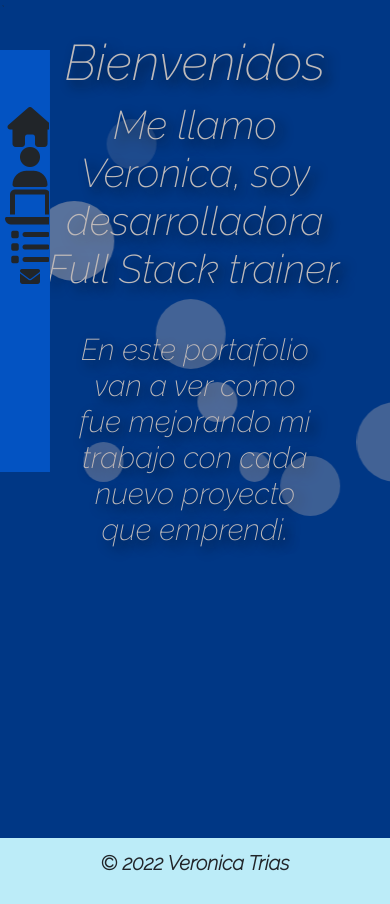
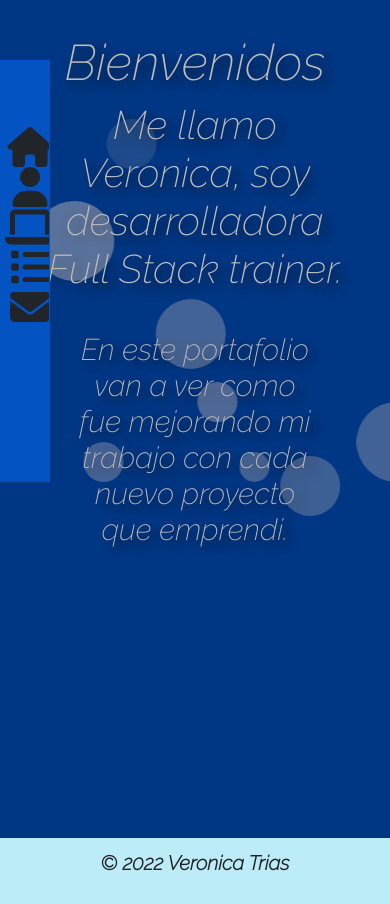
Before and after one commit to VeroRamm/Curriculum, a plain HTML site: page index.html in a window 390 px wide. Shown: the top 904 px of the page. Drawn offline with nearby package versions, Linux system fonts and the light colour scheme.

Commit message:
mediaqueries contacto

```diff
--- a/index.html
+++ b/index.html
@@ -61,7 +61,7 @@
               </li>
               <li>
                   <a @click="view='contacto'">
-                    <i class="fa fa-envelope"></i>
+                    <i class="fa fa-envelope fa-2x"></i>
                       <span class="nav-text">
                           Contacto
                       </span>
--- a/principal.css
+++ b/principal.css
@@ -123,8 +123,8 @@
 
 /* Estilo del menu*/
 
-.fa-2x {
-font-size: 30px;
+.fa-2x{
+    font-size:40px;
 }
 .fa {
 position: relative;
@@ -152,8 +152,8 @@ overflow:hidden;
 -webkit-transition:width .05s linear;
 transition:width .05s linear;
 z-index:1000;
-margin-top: 50px;
-padding-top: 50px;
+margin-top: 60px;
+padding-top: 60px;
 }
 .main-menu>ul {
 margin:7px 0;
@@ -169,7 +169,7 @@ display:table;
 border-collapse:collapse;
 border-spacing:0;
 color:#999;
- font-family: arial;
+font-family: arial;
 font-size: 20px;
 text-decoration:none;
 -webkit-transition:all .1s linear;
@@ -507,7 +507,10 @@ footer{
         font-size: 30px;
     }
     .fa{
-        font-size:20px
+        font-size:15px
+    }
+    .fa-2x{
+        font-size:20px;
     }
     .tituloT{
         font-size:20px;
@@ -525,14 +528,18 @@ footer{
     }
     .main-menu:hover,nav.main-menu.expanded {
         width:60px;
-        overflow:auto;
+        overflow:hidden;
         text-align: none;
-        }
+    }
+    .nav-text{
+        display:none;
+
+    }
 }
 
 
 /*Large devices (desktops, 992px and up)*/
-@media (min-width: 800px) {
+@media (min-width: 600px) {
     .titulo h1{
         font-size:1px;
 
```
